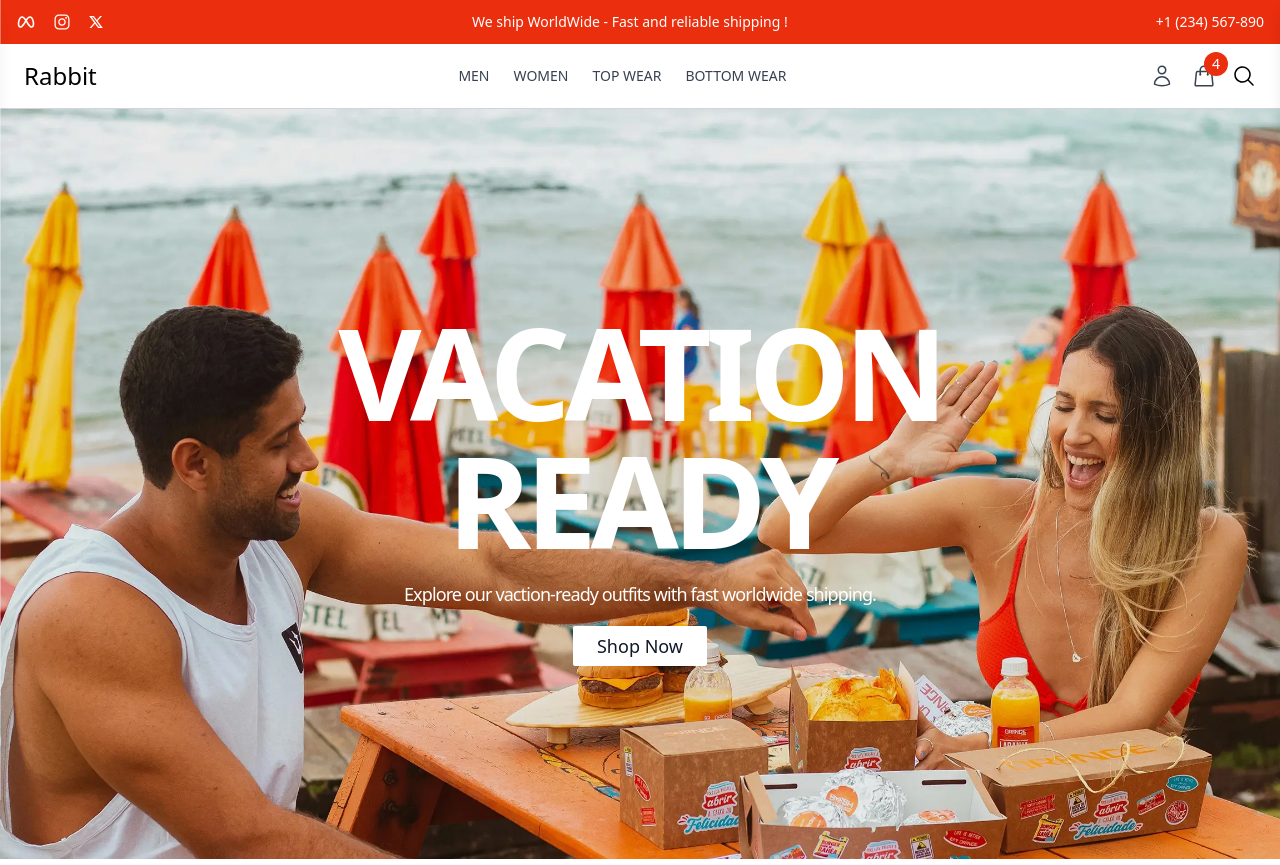
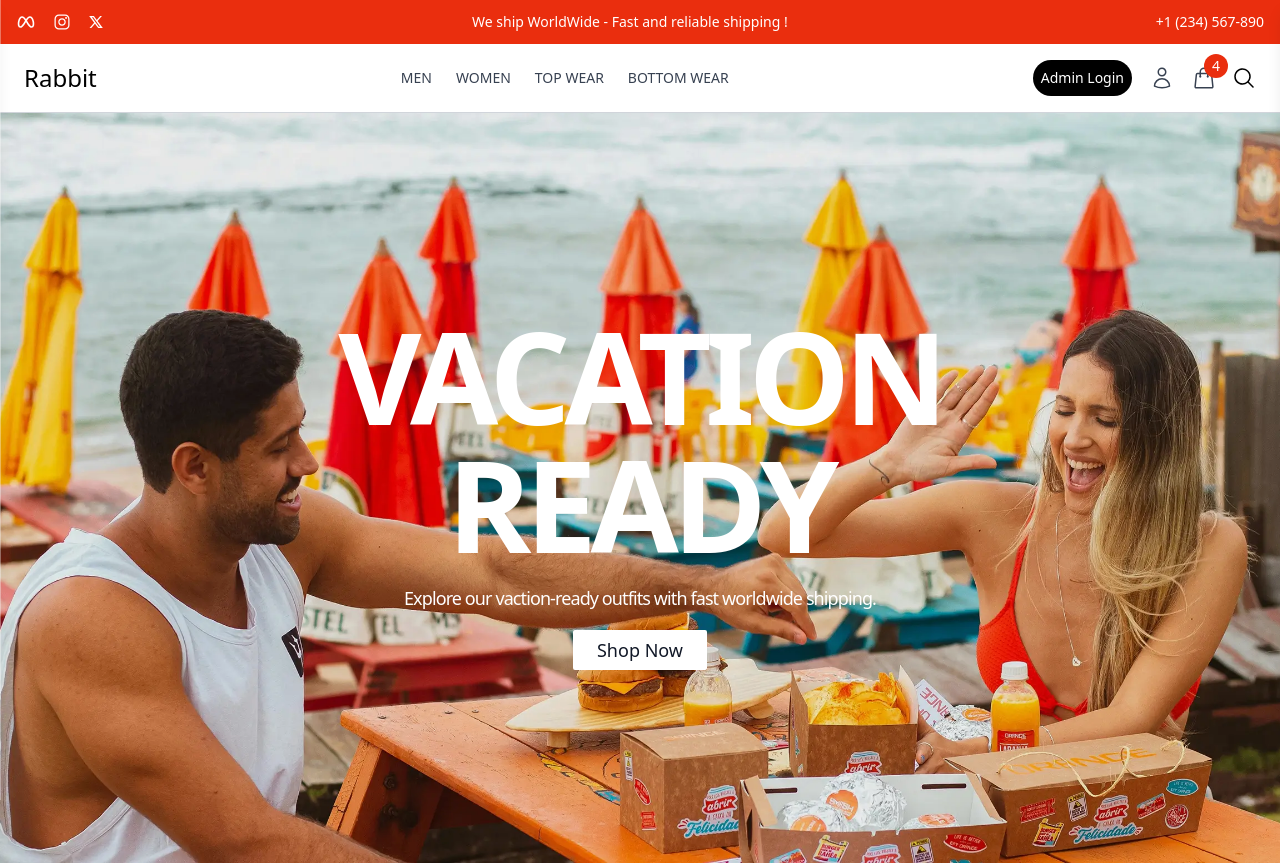
Before and after one commit to Haman-to-thapa/E-commerce-website, a React app in the folder frontend/: page / in a window 1280 px wide. Shown: the top 865 px of the page. Built offline with nearby package versions, Linux system fonts and the light colour scheme; the HTML template or start-up script is replaced by a standard one.

Commit message:
admin icon add in navber

```diff
--- a/frontend/src/components/Common/Navbar.jsx
+++ b/frontend/src/components/Common/Navbar.jsx
@@ -57,6 +57,10 @@ const Navbar = () => {
       {/* {Right section} */}
 
       <div className='flex items-center space-x-4'>
+        <Link to='/admin'
+          className='block bg-black px-2  py-2 rounded-full text-sm text-white hover:bg-blue-950 hover:scale-105'
+        >Admin Login</Link>
+
         <Link to='/profile' className='hover:text-black'>
           <HiOutlineUser className='h-6 w-7 text-gray-700' />
         </Link>
@@ -79,7 +83,7 @@ const Navbar = () => {
         </button>
       </div>
 
-    </nav>
+    </nav >
 
     <CartDrawer drawerOpen={drawerOpen} toggleCartDrawer={toggleCartDrawer} />
 
```
